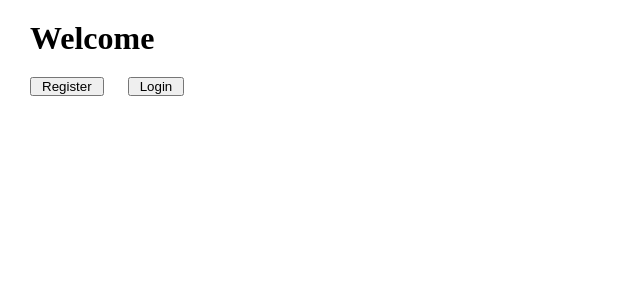
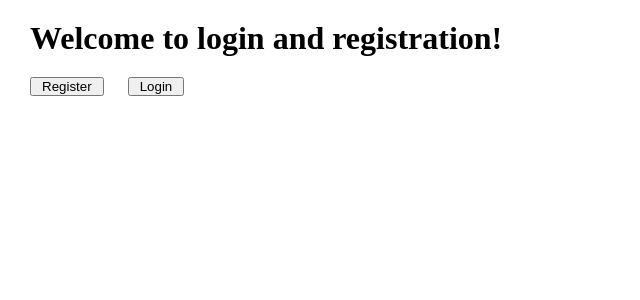
Before and after one commit to cmarsh940/Django, a Django app: page / in a window 1280 px wide. Shown: the top 300 px of the page, without its empty margins (0-640 px from the left). Run offline with Django 3.2, Linux system fonts and the light colour scheme; parts of the project's set-up code (start-up, migrations or seed data) failed here and were passed over.

Commit message:
little styling change

```diff
--- a/login_registration/apps/login_registration/templates/login_registration/index.html
+++ b/login_registration/apps/login_registration/templates/login_registration/index.html
@@ -7,7 +7,7 @@
     <link rel="stylesheet" href="{% static '/login_registration/css/style.css' %}" media="screen" title="no title" charset="utf-8">
 </head>
 <body>
-    <h1>Welcome</h1>
+    <h1>Welcome to login and registration!</h1>
     <button><a href="register_page">Register</a></button>
     <button><a href="login_page">Login</a></button>
 </body>
--- a/login_registration/apps/login_registration/templates/login_registration/success.html
+++ b/login_registration/apps/login_registration/templates/login_registration/success.html
@@ -12,7 +12,7 @@
     {% if messages %}
     <ul>
         {% for message in messages %}
-        <li><h2>{{ message }}</h2></li>
+        <li><h3>{{ message }}</h3></li>
         {% endfor %}
     </ul>
     {% endif %}
```
